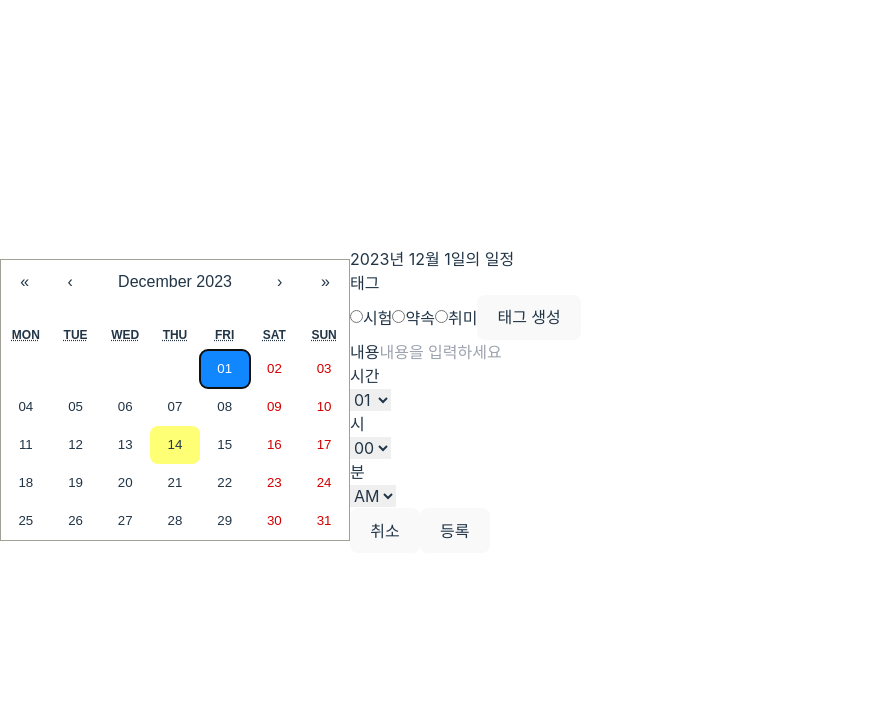
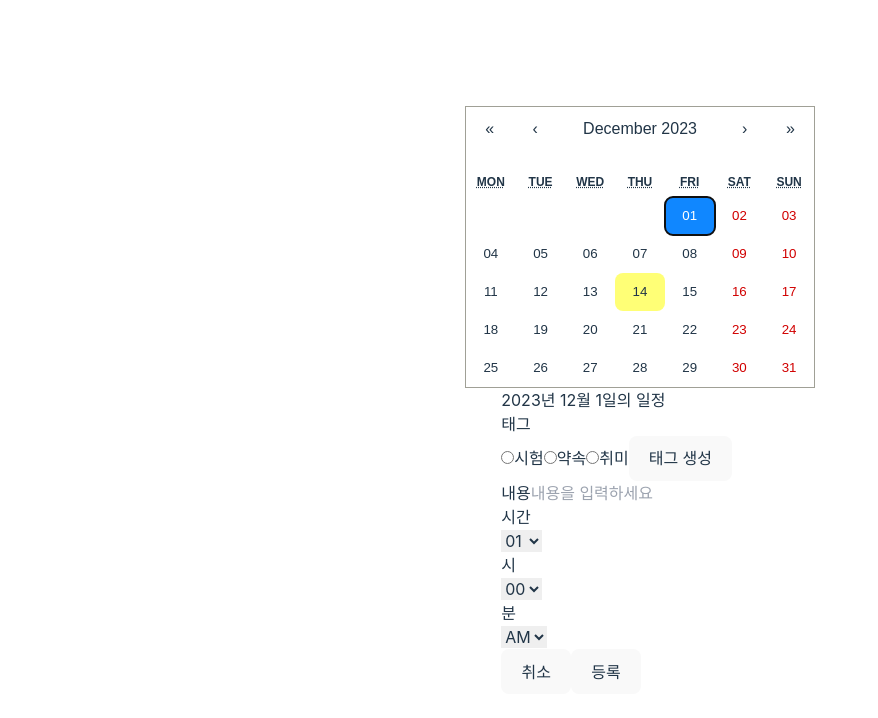
Before and after one commit to woorifisa-service-dev-2nd/frontend-3rd-Calendar, a React (Vite) app in the folder Calendar/: page / in a window 1280 px wide. Both pictures are taken after a click on the button "01". Shown: the top 718 px of the page, without its empty margins (0-878 px from the left). Built offline with nearby package versions, Linux system fonts and the light colour scheme.

Commit message:
[UPDATE] : css수정 및 도트 색상적용

```diff
--- a/Calendar/src/App.jsx
+++ b/Calendar/src/App.jsx
@@ -11,6 +11,7 @@
 function App() {
   const [value, onChange] = useState();
   const [clicked, click] = useState(false);
+  const colors = [`#5A1B00`,`#006E60`, `#FFA600` ];
 
 
   const tagList = ['시험', '약속', '취미'];
@@ -32,14 +33,14 @@
         return { data : [...data, newPlan] } ;
 
       case 'UPDATE' :
-        console.log('update reducer called');
+
         const updatedPlan = action.payload;
         const updatedPlans = data.map(p => p.date.getDate() === updatedPlan.date.getDate() ?  updatedPlan : p );
 
         return {data : updatedPlans};
 
       case 'DELETE' :
-        console.log('delete reducer called');
+
         const deletedPlans = data.filter(p => p.date.getDate() !== action.payload.date.getDate());
 
         return {data : deletedPlans};
@@ -47,12 +48,11 @@
   }
 
   const addTagHandler = (newTag) => {
-    console.log('addTaghandler called');
+
     const newTags = [...tags, newTag];
+    colors.push("#"+(parseInt(Math.random()*0xffffff)).toString(16));
     setTags(newTags);
   }
-
-
 
 
   const [planList, dispatch] = useReducer(onButton, {data: []});
@@ -67,18 +67,24 @@
     }
   },[value]);
 
+  const getRandomColor = (plan) => {
+    const tag = plan.tag;
+    const idx = tags.indexOf(tag);
+    return colors[idx];
+  }
+
 
 
   return (
     <>
       <Calendar onChange={onChange} value={value} navigationLabel={null} formatDay={(locale, date) => moment(date).format("DD")}
       showNeighboringMonth={false} tileContent={( { date } ) => {
-
-        if(planList.data.find(plan => plan.date.getDate() === date.getDate())) {
+        const arr = planList.data.filter(plan => plan.date.getDate() === date.getDate());
+        if(arr.length !== 0) {
           return (
             <>
               <div className="flex justify-center items-center absoluteDiv">
-                <div className="dot" onClick={()=> console.log('clicked')}></div>
+                <div className="dot" style={{backgroundColor : getRandomColor(arr[0])}}></div>
               </div>
             </>
           );
--- a/Calendar/src/components/AddTag.jsx
+++ b/Calendar/src/components/AddTag.jsx
@@ -2,12 +2,13 @@
 
 const AddTag = ({tag, onChange, checked}) => {
 
-console.log(`${tag}의 check 값 : ${checked}`);
+
     return (
-        <>
-            <input className='text-[#FEFEDF]' type="radio" name="tag" value={tag} onChange={()=>onChange(tag)}
-            checked={checked}/>{tag}
-        </>
+        <span className='m-2'>
+            <input  type="radio" name="tag" value={tag} onChange={()=>onChange(tag)}
+            checked={checked}/>
+            <span className='text-[#FEFEDF]'>{tag}</span>
+        </span>
     )
 }
 
--- a/Calendar/src/components/Modal.jsx
+++ b/Calendar/src/components/Modal.jsx
@@ -72,7 +72,7 @@
                     (<div>
                         {tags.map((t) => <AddTag key={key++} tag={t} onChange={setTag} checked={checked(t)}/>)}
 
-                    <button type='button' onClick={changeRadio} className='text-[#FEFEDF]'>태그 생성</button>
+                    <button type='button' onClick={changeRadio} className='text-black bg-[#DFE0DF]'>태그 생성</button>
                     </div>)}
                     {radioVisible ==='false' &&
                     (<div>
@@ -85,15 +85,14 @@
              <label className='block mb-2 text-xl text-[#FEFEDF]' htmlFor='content'>내용</label>
              <input className='w-full p-2 border-[1px] border-gray-300 bg-gray-200 text-black rounded' placeholder='내용을 입력하세요' defaultValue={plan?.content} id='content'  onChange={e=> setContent(e.target.value)}/>
 
-
             <TimeForm onChange={setTime} selectedTime={plan?.time}/>
 
-            <div className='inline-flex items-stretch'>
-                {plan !== undefined ? <button className='text-xl text-orange-600 bg-[#DFE0DF] self-stretch' type='button'
-                onClick={closeHandler}>삭제</button> : ''}
-                <div className='inline-flex  self-stretch'>
-                    <button className='text-xl text-orange-600 bg-[#DFE0DF]' type='button' onClick={onClose}>취소</button>
-                    <button className='text-xl text-lime-600 bg-[#DFE0DF]' type='button'
+            <div className='flex justify-between'>
+                {plan !== undefined ? <button className='text-l rounded-full text-orange-600 bg-[#DFE0DF]' type='button'
+                onClick={closeHandler}>삭제</button> : <div></div>}
+                <div className='flex justify-end'>
+                    <button className='rounded-full text-l text-orange-600 bg-[#DFE0DF]' type='button' onClick={onClose}>취소</button>
+                    <button className='rounded-full text-l text-lime-600 bg-[#DFE0DF]' type='button'
                     onClick={clickHandler}>등록</button>
                 </div>
              </div>
--- a/Calendar/src/index.css
+++ b/Calendar/src/index.css
@@ -1,6 +1,7 @@
 @tailwind base;
 @tailwind components;
 @tailwind utilities;
+
 
 :root {
   font-family: Inter, system-ui, Avenir, Helvetica, Arial, sans-serif;
@@ -16,6 +17,7 @@
   -webkit-font-smoothing: antialiased;
   -moz-osx-font-smoothing: grayscale;
 }
+
 
 a {
   font-weight: 500;
@@ -70,3 +72,10 @@
     background-color: #f9f9f9;
   }
 }
+body {
+  display: flex;
+  flex-direction: column;
+  justify-content: center;
+  place-items: center;
+  min-height: 100vh;
+}
```
